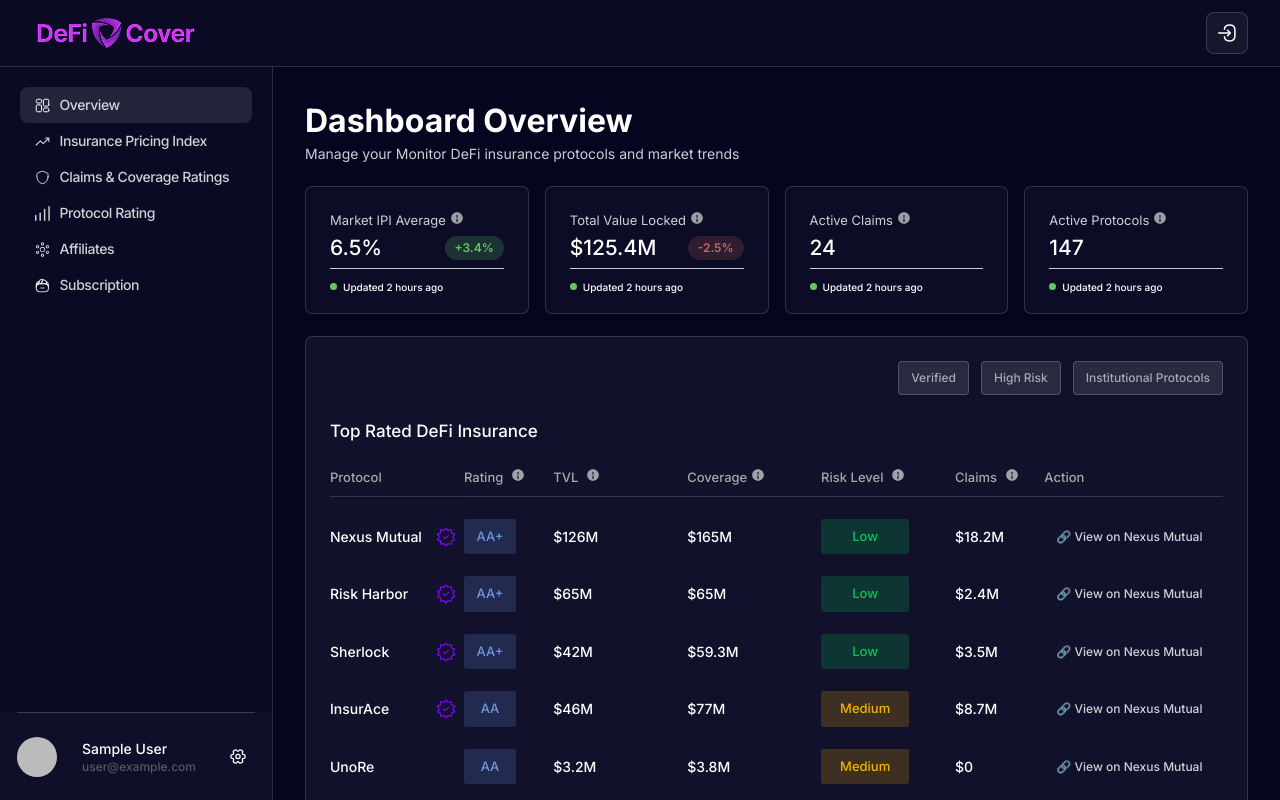
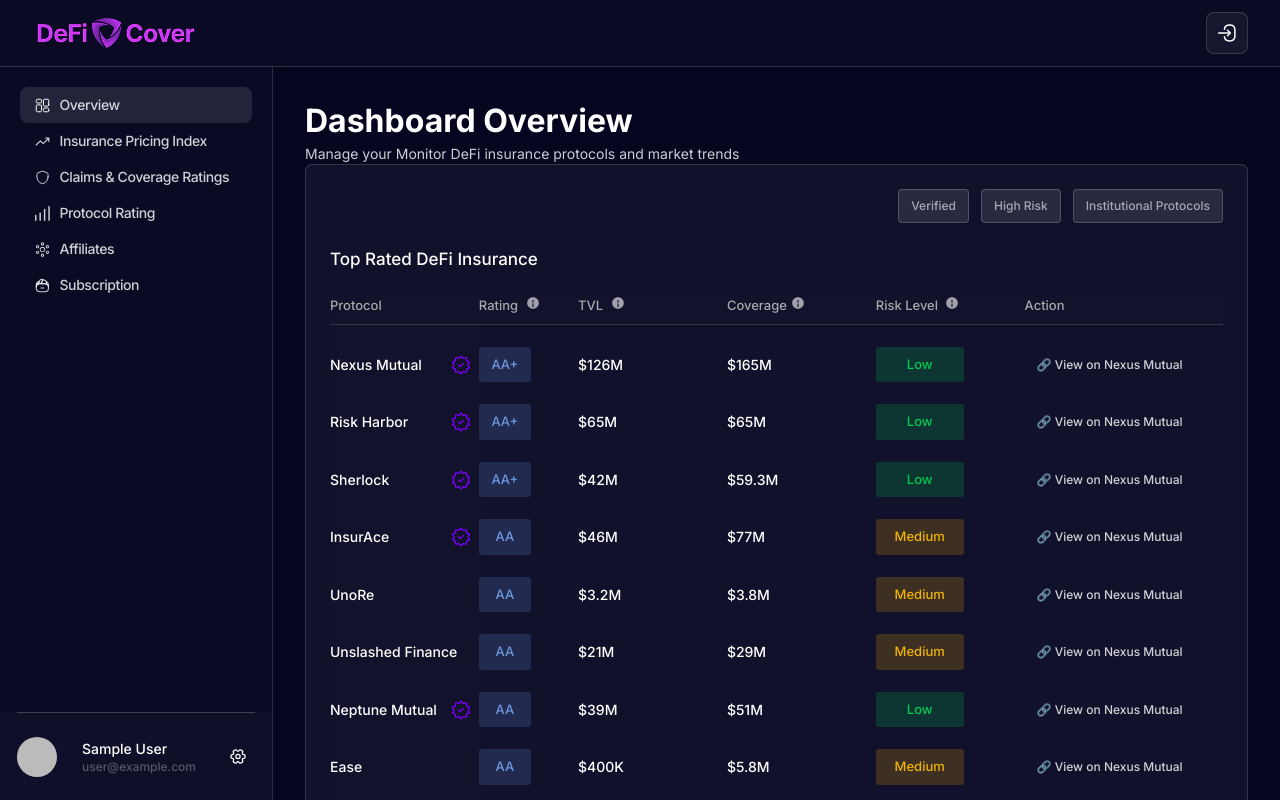
Before and after one commit to gravityofearth/deficover, a Next.js app: page /overview in a window 1280 px wide. Built offline with nearby package versions, Linux system fonts and the light colour scheme; no server answers; sample sign-in values are in the browser's storage.

Commit message:
Fix:Overview

```diff
--- a/src/app/(auth)/overview/page.tsx
+++ b/src/app/(auth)/overview/page.tsx
@@ -92,7 +92,7 @@
         <div className="p-8 w-full"> {/* main contents */}
             <div className="font-bold text-[32px] leading-[1.4]">Dashboard Overview</div>
             <div className="text-sm text-white/80">Manage your Monitor DeFi insurance protocols and market trends</div>
-            <div className="grid xl:grid-cols-4 md:grid-cols-2 grid-cols-1 my-[22px] gap-4">
+            {/* <div className="grid xl:grid-cols-4 md:grid-cols-2 grid-cols-1 my-[22px] gap-4">
                 <div className="w-full h-32 bg-white/3 rounded-[7px] border-[1px] border-white/15 px-6 pt-6 pb-4 flex flex-col justify-between">
                     <div className="text-white/80 leading-4 text-[13px]">
                         Market IPI Average
@@ -183,7 +183,7 @@
                         </div>
                     </div>
                 </div>
-            </div>
+            </div> */}
 
 
 
@@ -267,7 +267,7 @@
                                     }}
                                 />
                             </th>
-                            <th
+                            {/* <th
                                 className="font-medium w-[10%] text-start pb-2 mb-2 cursor-pointer hover:text-white/80 transition-colors"
                                 onClick={() => handleSort("claims")}
                             >
@@ -275,7 +275,7 @@
                                 <InfoTooltip
                                     content="Total claims paid out by the protocol"
                                 />
-                            </th>
+                            </th> */}
                             <th className="font-medium w-[20%] text-start pb-2 mb-2">Action</th>
                         </tr>
                     </thead>
@@ -305,7 +305,7 @@
                                         {insurance.risk_level}
                                     </div>
                                 </td>
-                                <td className="font-medium text-sm pt-[22px]">${formatValueInLatin(insurance.claims)}</td>
+                                {/* <td className="font-medium text-sm pt-[22px]">${formatValueInLatin(insurance.claims)}</td> */}
                                 <td className="pt-[22px]">
                                     <a
                                         href={`https://app.nexusmutual.io/cover/buy/get-quote?address=${insurance.protocol.toLowerCase().replace(/\s+/g, '')}`}
```
